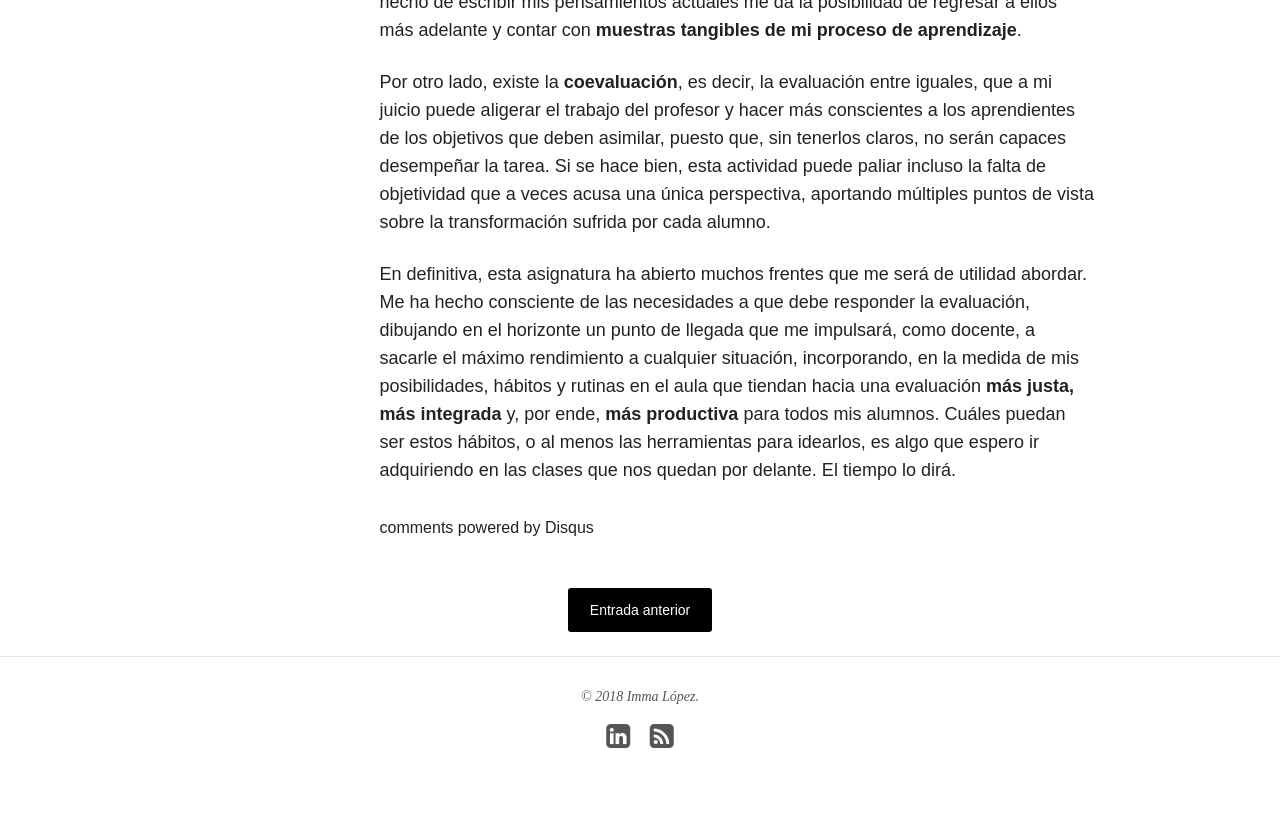
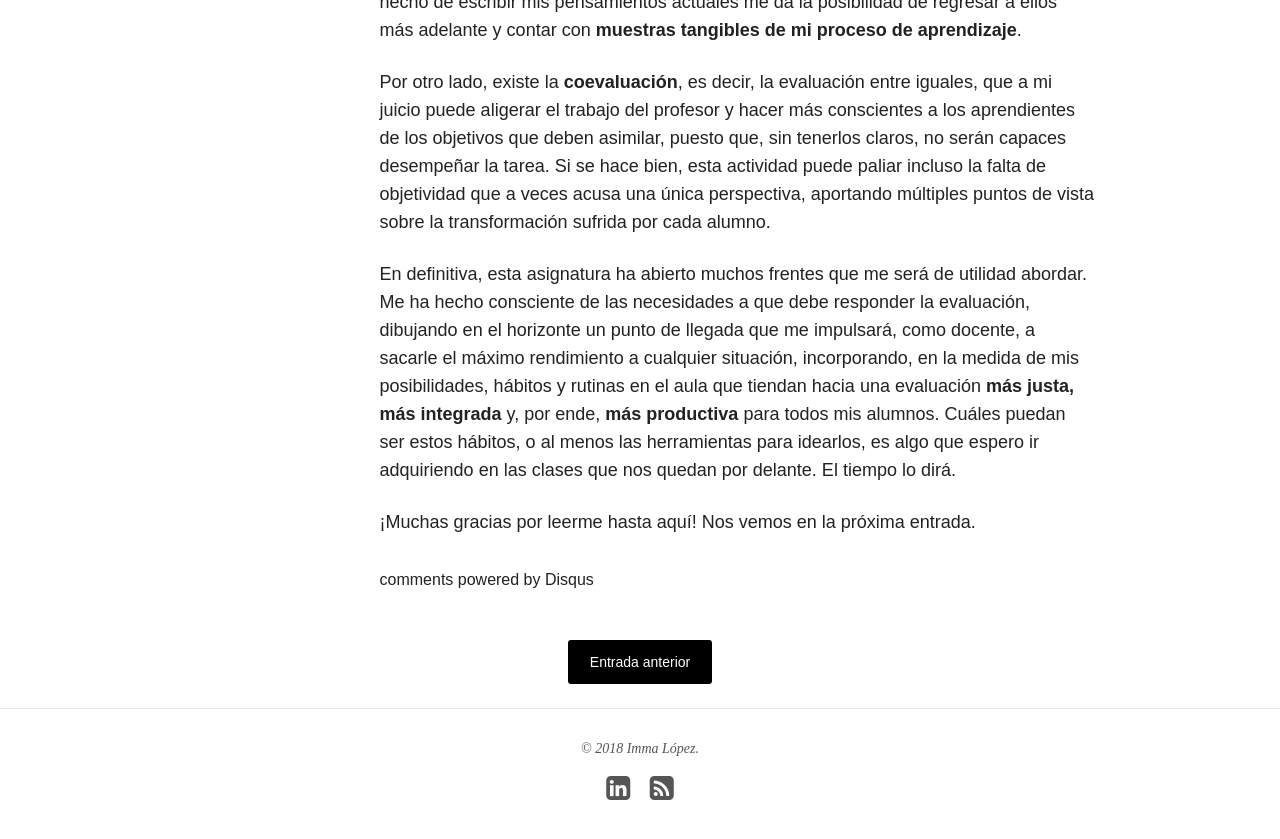
Before and after one commit to immalopez/immalopez.github.io, a Jekyll site: the page built from _posts/blog/2018-01-28-evaluacion-antes-y-despues.md, in a window 1280 px wide and 900 px high, scrolled down 4925 px. Shown: the top 839 px of the window. Built offline with Jekyll 4.4.1, drawn with Linux system fonts in a browser that asks for light colours; nearby versions of some CDN libraries; comment, search, counter and statistics services are not loaded.

Commit message:
Update 2018-01-28-evaluacion-antes-y-despues.md

```diff
--- a/_posts/blog/2018-01-28-evaluacion-antes-y-despues.md
+++ b/_posts/blog/2018-01-28-evaluacion-antes-y-despues.md
@@ -93,3 +93,5 @@ Esto no quiere decir, empero, que no puedan incorporarse mejoras al modelo evalu
 Por otro lado, existe la **coevaluación**, es decir, la evaluación entre iguales, que a mi juicio puede aligerar el trabajo del profesor y hacer más conscientes a los aprendientes de los objetivos que deben asimilar, puesto que, sin tenerlos claros, no serán capaces desempeñar la tarea. Si se hace bien, esta actividad puede paliar incluso la falta de objetividad que a veces acusa una única perspectiva, aportando múltiples puntos de vista sobre la transformación sufrida por cada alumno.
 
 En definitiva, esta asignatura ha abierto muchos frentes que me será de utilidad abordar. Me ha hecho consciente de las necesidades a que debe responder la evaluación, dibujando en el horizonte un punto de llegada que me impulsará, como docente, a sacarle el máximo rendimiento a cualquier situación, incorporando, en la medida de mis posibilidades, hábitos y rutinas en el aula que tiendan hacia una evaluación **más justa, más integrada** y, por ende, **más productiva** para todos mis alumnos. Cuáles puedan ser estos hábitos, o al menos las herramientas para idearlos, es algo que espero ir adquiriendo en las clases que nos quedan por delante. El tiempo lo dirá.
+
+¡Muchas gracias por leerme hasta aquí! Nos vemos en la próxima entrada.
```
